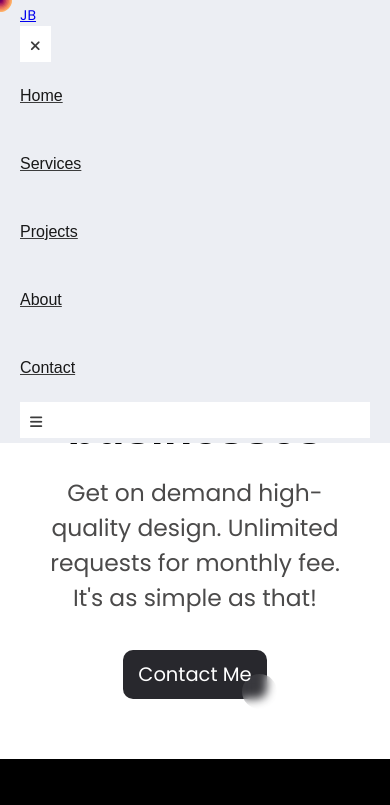
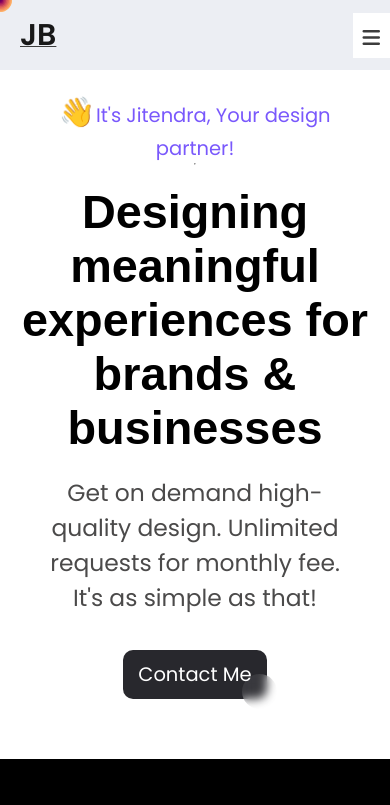
Before and after one commit to Jbansal2/digital-blog, a plain HTML site: page index.html in a window 390 px wide. Shown: the top 805 px of the page. Drawn offline with nearby package versions, Linux system fonts and the light colour scheme; a small style sheet from the web is missing; a web font is replaced by a local one.

Commit message:
Update styles.css

```diff
--- a/css/styles.css
+++ b/css/styles.css
@@ -61,158 +61,155 @@
 ========================================================================  */
 
 
-/* Default (for desktops and large screens) */
-nav {
-  background: var(--light_gray);
-  padding: 5px 40px;
-}
-nav ul {
-  list-style: none;
-  display: flex;
-  flex-wrap: wrap;
-  align-items: center;
-  justify-content: center;
-  z-index: 99999999;
-}
-nav ul li {
-  padding: 15px 0;
-  cursor: pointer;
-}
-nav ul li.items {
-  position: relative;
-  width: auto;
-  margin: 0 16px;
-  text-align: center;
-  order: 3;
-}
-nav ul li.items:after {
-  position: absolute;
-  content: '';
-  left: 0;
-  bottom: 5px;
-  height: 2px;
+.navbar {
   width: 100%;
-  background: var(--light_blue);
-  opacity: 0;
-  transition: all 0.2s linear;
-}
-nav ul li.items:hover:after {
-  opacity: 1;
-  bottom: 8px;
-}
-nav ul li.logo {
-  flex: 1;
-  color: var(--color2);
-  font-size: 23px;
-  font-weight: 600;
-  cursor: default;
-  user-select: none;
-  font-family: "Fjalla One", sans-serif;
-}
-nav ul li a {
-  color: var(--color2);
-  font-size: 18px;
-  text-decoration: none;
-  transition: 0.4s;
-  font-family: "Anta", sans-serif;
-}
-nav ul li:hover a {
-  color: var(--light_blue);
-}
-nav ul li i {
-  font-size: 23px;
-}
-nav ul li.btn {
-  display: none;
-}
-nav ul li.btn.hide i:before {
-  content: '\f00d';
-}
-header {
+  z-index: 999;
+  padding: 25px 0;
+  transition: all 0.3s ease;
+  background-color: var(--light_gray);
   position: fixed;
   top: 0;
   left: 0;
+  height: 70px;
+}
+
+.navbar .content {
+  display: flex;
+  align-items: center;
+  justify-content: space-between;
+  height: 100%;
+}
+
+.navbar .logo a {
+  color: var(--color2);
+  font-size: 30px;
+  font-weight: 600;
+  text-decoration: none;
+  margin-left: 20px;
+  line-height: 70px;
+}
+
+.navbar .menu-list {
+  display: flex;
+  align-items: center;
+  margin-right: 20px;
+  height: 100%;
+}
+
+.menu-list li {
+  list-style: none;
+}
+
+
+.navbar .menu-list li a {
+  color: var(--color2);
+  font-size: 18px;
+  font-weight: 500;
+  margin-left: 25px;
+  text-decoration: none !important;
+  position: relative;
+  padding-bottom: 5px;
+  transition: color 0.3s ease;
+  font-family: "Anta", sans-serif;
+}
+
+/* Animation on hover */
+.navbar .menu-list li a::after {
+  content: "";
+  position: absolute;
+  left: 0;
+  bottom: 0;
+  height: 2px;
+  width: 0;
+  background-color: var(--color1);
+  transition: width 0.4s ease-in-out;
+}
+
+.navbar .menu-list li a:hover::after {
   width: 100%;
-  z-index: 1000;
-  transition: box-shadow 0.3s ease;
-}
-
-/* Tablets (768px to 899px) */
-@media all and (max-width: 899px) and (min-width: 768px) {
-  nav {
-    padding: 5px 30px;
-  }
-  nav ul {
-    justify-content: space-between;
-  }
-  nav ul li.logo {
-    font-size: 20px;
-  }
-  nav ul li a {
-    font-size: 16px;
-  }
-  nav ul li.items {
-    margin: 0 10px;
-  }
-}
-
-/* Mobile (max-width: 767px) */
-@media all and (max-width: 767px) {
-  nav {
-    padding: 5px 20px;
-  }
-  nav ul {
-    flex-direction: column;
-    align-items: flex-start;
-  }
-  nav ul li.items {
+}
+
+.navbar .menu-list li a:hover {
+  color: var(--light_blue);
+}
+
+
+
+
+.icon {
+  /* color: var(--color2); */
+  font-size: 20px;
+  cursor: pointer;
+  display: none;
+
+}
+
+.menu-list .cancel-btn {
+  position: absolute;
+  right: 30px;
+  top: 20px;
+  color: var(--color2);
+}
+
+.navbar.sticky {
+  background: var(--light_gray);
+  padding: 10px 0;
+  box-shadow: 0px 3px 5px 0px rgba(0, 0, 0, 0.3);
+
+}
+
+@media (max-width: 868px) {
+  .navbar {
+    z-index: 1000;
+  }
+
+  .icon {
+    display: block;
+
+  }
+
+  .navbar .menu-list {
+    position: fixed;
+    height: 100vh;
     width: 100%;
-    display: none;
-  }
-  nav ul li.items.show {
+    max-width: 400px;
+    left: -100%;
+    top: 0px;
     display: block;
-  }
-  nav ul li.btn {
-    display: block;
-  }
-  nav ul li.logo {
-    font-size: 18px;
-  }
-  nav ul li a {
-    font-size: 16px;
-    display: block;
-    padding: 10px 0;
-  }
-  nav ul li.items:hover {
-    border-radius: 5px;
-    box-shadow: inset 0 0 5px var(--light_blue),
-                inset 0 0 10px var(--light_blue);
-  }
-  nav ul li.items:hover:after {
-    opacity: 0;
-  }
-}
-
-/* Laptops (900px to 1199px) */
-@media all and (min-width: 900px) and (max-width: 1199px) {
-  nav {
-    padding: 5px 30px;
-  }
-  nav ul {
-    justify-content: space-between;
-  }
-  nav ul li.logo {
-    font-size: 22px;
-  }
-  nav ul li a {
-    font-size: 17px;
-  }
-  nav ul li.items {
-    margin: 0 14px;
-  }
-}
-
-
+    padding: 40px 0;
+    text-align: center;
+    background: #222;
+    transition: all 0.3s ease;
+  }
+
+  .navbar.show .menu-list {
+    left: 0%;
+  }
+
+  .navbar .menu-list li {
+    margin-top: 45px;
+  }
+
+  .navbar .menu-list li a {
+    font-size: 23px;
+    margin-left: -100%;
+    transition: 0.6s cubic-bezier(0.68, -0.55, 0.265, 1.55);
+    line-height: normal;
+    color: white;
+
+  }
+
+  .navbar.show .menu-list li a {
+    margin-left: 0px;
+  }
+}
+
+@media (max-width: 380px) {
+  .navbar .logo a {
+    font-size: 27px;
+
+  }
+}
 /* ========================================================================
                      Cursor css start here
 ========================================================================  */
```
